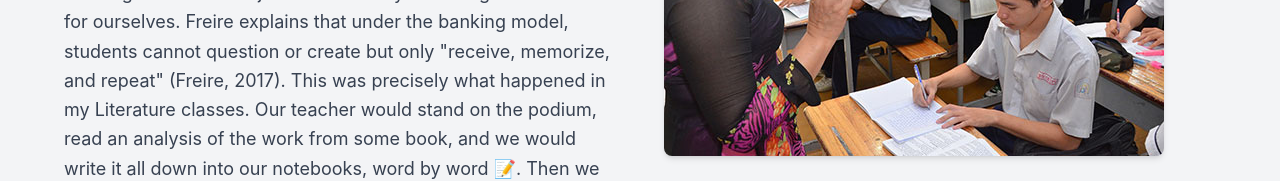
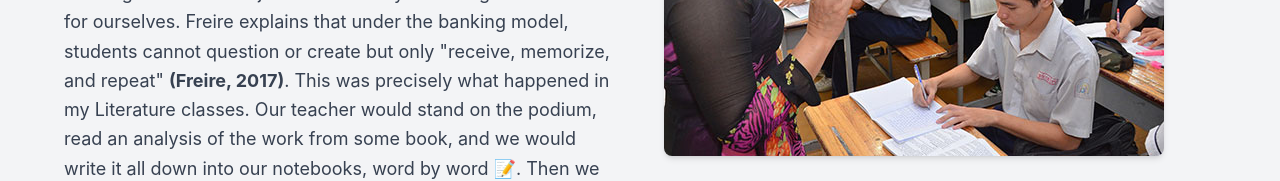
Before and after one commit to xgill15x/education-blog, a React (Create React App) app: page / in a window 1280 px wide. Shown: the part 5867-6048 px from the top of the page. Built offline with nearby package versions, Linux system fonts and the light colour scheme.

Commit message:
bold intext citation

```diff
--- a/src/components/Authority.jsx
+++ b/src/components/Authority.jsx
@@ -140,12 +140,13 @@ const Authority = () => {
               nation-building. However, the way we have been learning about this
               subject did not really encourage us to think for ourselves. Freire
               explains that under the banking model, students cannot question or
-              create but only "receive, memorize, and repeat" (Freire, 2017).
-              This was precisely what happened in my Literature classes. Our
-              teacher would stand on the podium, read an analysis of the work
-              from some book, and we would write it all down into our notebooks,
-              word by word 📝. Then we just memorized it for the exams. (This
-              was very sad but it did happen throughout my school years 😞)
+              create but only "receive, memorize, and repeat"{" "}
+              <b>(Freire, 2017)</b>. This was precisely what happened in my
+              Literature classes. Our teacher would stand on the podium, read an
+              analysis of the work from some book, and we would write it all
+              down into our notebooks, word by word 📝. Then we just memorized
+              it for the exams. (This was very sad but it did happen throughout
+              my school years 😞)
             </p>
           </div>
           <div>
```
